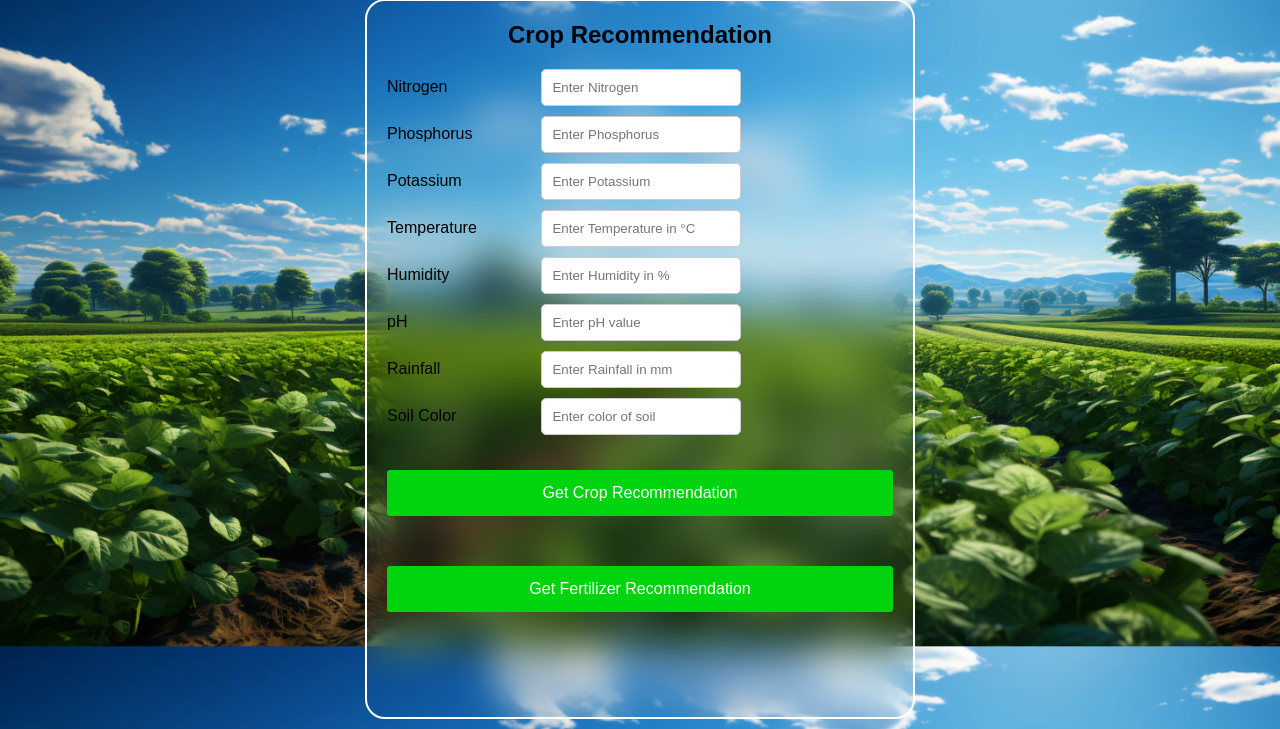
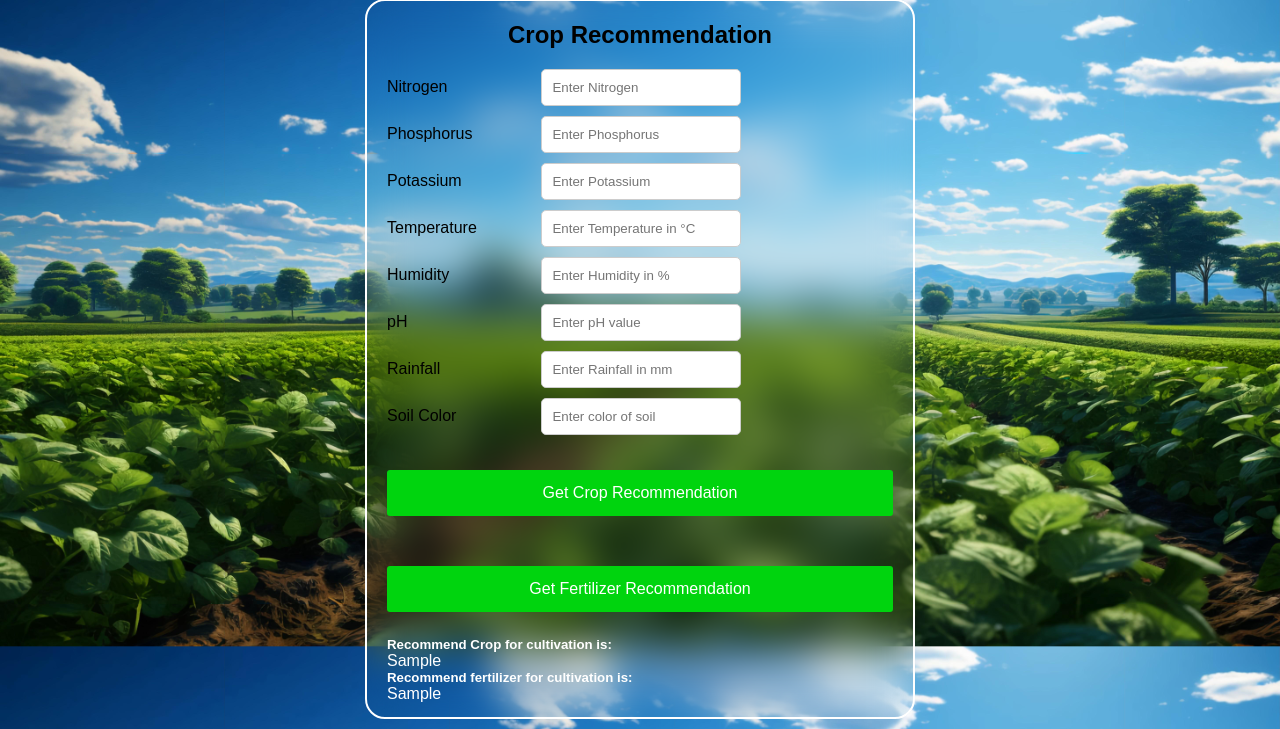
Before and after one commit to BirendraKSharma/minor_project, a Flask app: template templates/index.html in a window 1280 px wide. Shown: the part 71-800 px from the top of the page. Run offline with Flask 3, Linux system fonts and the light colour scheme; the template is opened without the code that fills it: most values are stand-ins (such as "Sample title", 1, 10 or a date in 2020); parts of the project's set-up code (start-up, migrations or seed data) failed here and were passed over; some libraries are stand-ins or nearby versions.

Commit message:
for output

```diff
--- a/templates/index.html
+++ b/templates/index.html
@@ -146,16 +146,25 @@ checkbtn.addEventListener('click',()=>{
       </form>
       </form>
 
-      {% if result %}
-
+      {% if crop_result %}
       <div class="output">
         <h5>Recommend Crop for cultivation is:</h5>
         <p>{{ crop_result }}</p>
+      </div>
+      {% endif %}
+
+      {% if fertilizer_result %}
+      <div class="output">
         <h5>Recommend fertilizer for cultivation is:</h5>
         <p>{{ fertilizer_result }}</p>
       </div>
       {% endif %}
 
-    </div>
+      {% if error %}
+      <div class="error">
+        <p>{{ error }}</p>
+      </div>
+      {% endif %}
+
   </body>
 </html>
```
